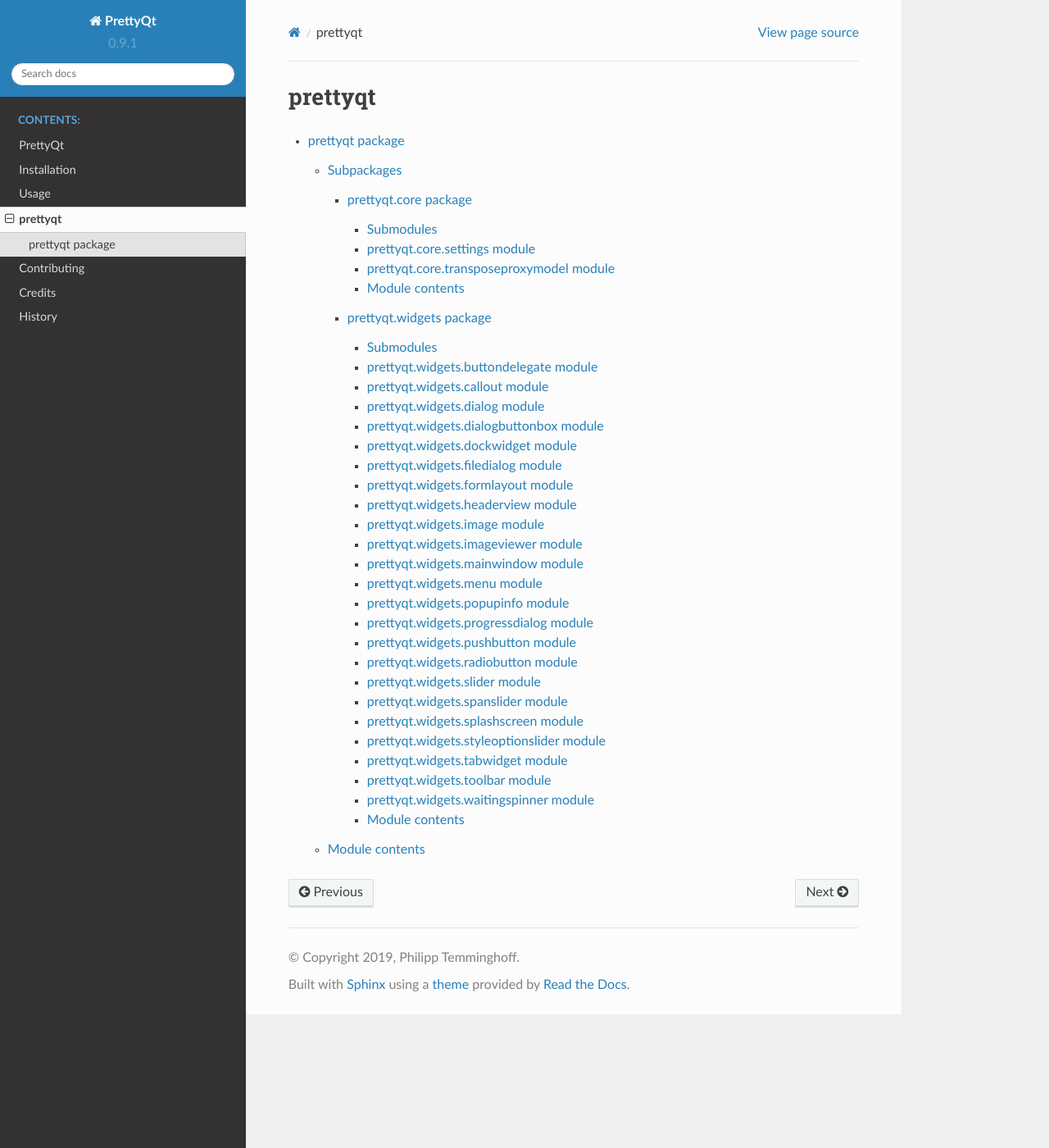
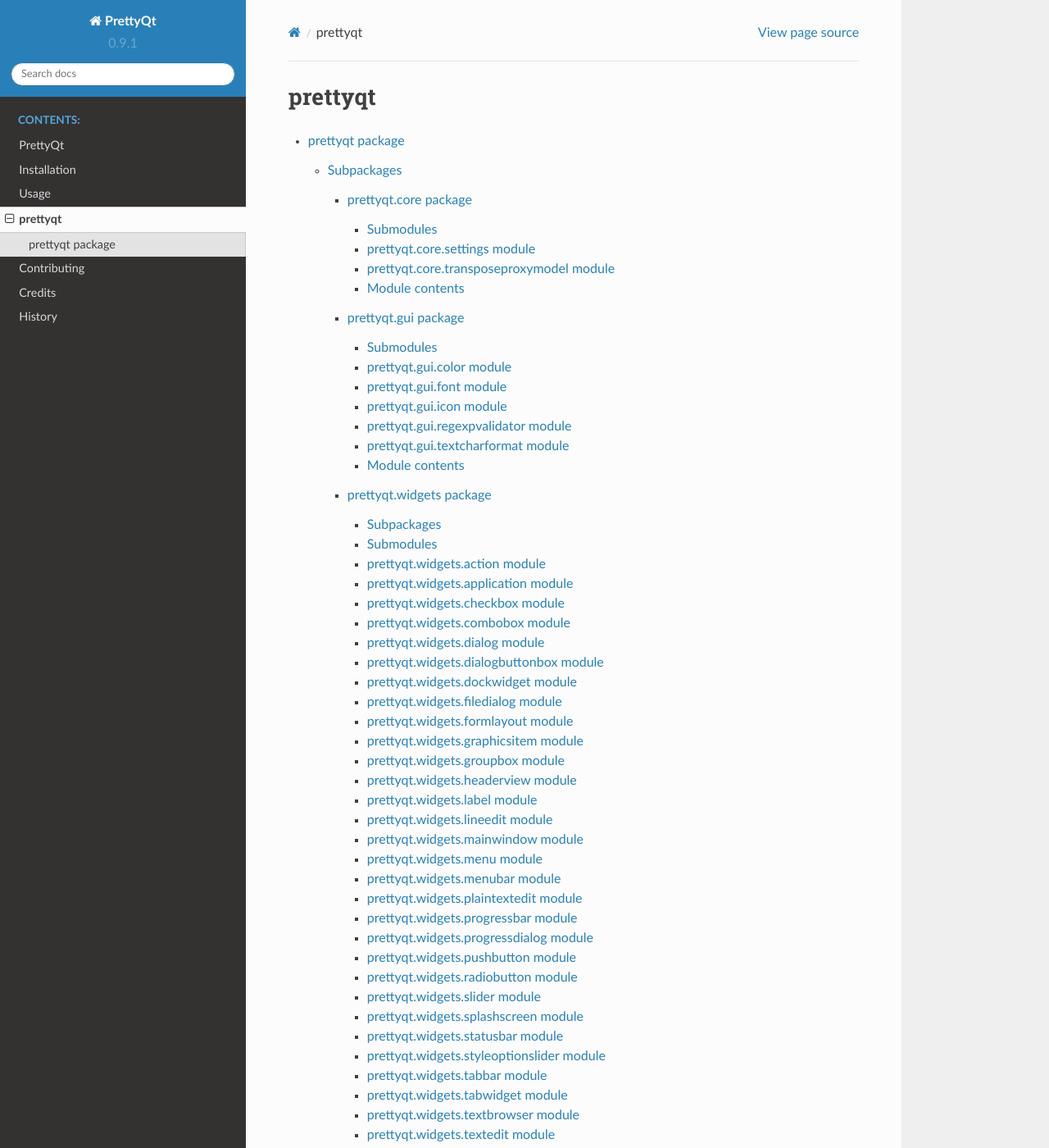
Before and after one commit to phil65/PrettyQt, a Sphinx documentation site: the page built from docs/modules.rst, in a window 1280 px wide and 1400 px high. Shown: the whole window at 82% size. Built offline with Sphinx 7.4.7 and the Read the Docs theme 2.0.0, drawn with Linux system fonts in a browser that asks for light colours; some of the changed text lies outside the part shown.

Commit message:
docs update

```diff
--- /dev/null
+++ b/docs/prettyqt.gui.rst
@@ -0,0 +1,54 @@
+prettyqt.gui package
+====================
+
+Submodules
+----------
+
+prettyqt.gui.color module
+-------------------------
+
+.. automodule:: prettyqt.gui.color
+    :members:
+    :undoc-members:
+    :show-inheritance:
+
+prettyqt.gui.font module
+------------------------
+
+.. automodule:: prettyqt.gui.font
+    :members:
+    :undoc-members:
+    :show-inheritance:
+
+prettyqt.gui.icon module
+------------------------
+
+.. automodule:: prettyqt.gui.icon
+    :members:
+    :undoc-members:
+    :show-inheritance:
+
+prettyqt.gui.regexpvalidator module
+-----------------------------------
+
+.. automodule:: prettyqt.gui.regexpvalidator
+    :members:
+    :undoc-members:
+    :show-inheritance:
+
+prettyqt.gui.textcharformat module
+----------------------------------
+
+.. automodule:: prettyqt.gui.textcharformat
+    :members:
+    :undoc-members:
+    :show-inheritance:
+
+
+Module contents
+---------------
+
+.. automodule:: prettyqt.gui
+    :members:
+    :undoc-members:
+    :show-inheritance:
--- a/docs/prettyqt.rst
+++ b/docs/prettyqt.rst
@@ -7,6 +7,7 @@
 .. toctree::
 
     prettyqt.core
+    prettyqt.gui
     prettyqt.widgets
 
 Module contents
--- a/docs/prettyqt.widgets.rst
+++ b/docs/prettyqt.widgets.rst
@@ -1,21 +1,44 @@
 prettyqt.widgets package
 ========================
+
+Subpackages
+-----------
+
+.. toctree::
+
+    prettyqt.widgets.composed
 
 Submodules
 ----------
 
-prettyqt.widgets.buttondelegate module
---------------------------------------
+prettyqt.widgets.action module
+------------------------------
 
-.. automodule:: prettyqt.widgets.buttondelegate
+.. automodule:: prettyqt.widgets.action
     :members:
     :undoc-members:
     :show-inheritance:
 
-prettyqt.widgets.callout module
--------------------------------
+prettyqt.widgets.application module
+-----------------------------------
 
-.. automodule:: prettyqt.widgets.callout
+.. automodule:: prettyqt.widgets.application
+    :members:
+    :undoc-members:
+    :show-inheritance:
+
+prettyqt.widgets.checkbox module
+--------------------------------
+
+.. automodule:: prettyqt.widgets.checkbox
+    :members:
+    :undoc-members:
+    :show-inheritance:
+
+prettyqt.widgets.combobox module
+--------------------------------
+
+.. automodule:: prettyqt.widgets.combobox
     :members:
     :undoc-members:
     :show-inheritance:
@@ -60,6 +83,22 @@
     :undoc-members:
     :show-inheritance:
 
+prettyqt.widgets.graphicsitem module
+------------------------------------
+
+.. automodule:: prettyqt.widgets.graphicsitem
+    :members:
+    :undoc-members:
+    :show-inheritance:
+
+prettyqt.widgets.groupbox module
+--------------------------------
+
+.. automodule:: prettyqt.widgets.groupbox
+    :members:
+    :undoc-members:
+    :show-inheritance:
+
 prettyqt.widgets.headerview module
 ----------------------------------
 
@@ -68,18 +107,18 @@
     :undoc-members:
     :show-inheritance:
 
-prettyqt.widgets.image module
+prettyqt.widgets.label module
 -----------------------------
 
-.. automodule:: prettyqt.widgets.image
+.. automodule:: prettyqt.widgets.label
     :members:
     :undoc-members:
     :show-inheritance:
 
-prettyqt.widgets.imageviewer module
------------------------------------
+prettyqt.widgets.lineedit module
+--------------------------------
 
-.. automodule:: prettyqt.widgets.imageviewer
+.. automodule:: prettyqt.widgets.lineedit
     :members:
     :undoc-members:
     :show-inheritance:
@@ -100,10 +139,26 @@
     :undoc-members:
     :show-inheritance:
 
-prettyqt.widgets.popupinfo module
----------------------------------
+prettyqt.widgets.menubar module
+-------------------------------
 
-.. automodule:: prettyqt.widgets.popupinfo
+.. automodule:: prettyqt.widgets.menubar
+    :members:
+    :undoc-members:
+    :show-inheritance:
+
+prettyqt.widgets.plaintextedit module
+-------------------------------------
+
+.. automodule:: prettyqt.widgets.plaintextedit
+    :members:
+    :undoc-members:
+    :show-inheritance:
+
+prettyqt.widgets.progressbar module
+-----------------------------------
+
+.. automodule:: prettyqt.widgets.progressbar
     :members:
     :undoc-members:
     :show-inheritance:
@@ -140,18 +195,18 @@
     :undoc-members:
     :show-inheritance:
 
-prettyqt.widgets.spanslider module
-----------------------------------
+prettyqt.widgets.splashscreen module
+------------------------------------
 
-.. automodule:: prettyqt.widgets.spanslider
+.. automodule:: prettyqt.widgets.splashscreen
     :members:
     :undoc-members:
     :show-inheritance:
 
-prettyqt.widgets.splashscreen module
-------------------------------------
+prettyqt.widgets.statusbar module
+---------------------------------
 
-.. automodule:: prettyqt.widgets.splashscreen
+.. automodule:: prettyqt.widgets.statusbar
     :members:
     :undoc-members:
     :show-inheritance:
@@ -164,10 +219,34 @@
     :undoc-members:
     :show-inheritance:
 
+prettyqt.widgets.tabbar module
+------------------------------
+
+.. automodule:: prettyqt.widgets.tabbar
+    :members:
+    :undoc-members:
+    :show-inheritance:
+
 prettyqt.widgets.tabwidget module
 ---------------------------------
 
 .. automodule:: prettyqt.widgets.tabwidget
+    :members:
+    :undoc-members:
+    :show-inheritance:
+
+prettyqt.widgets.textbrowser module
+-----------------------------------
+
+.. automodule:: prettyqt.widgets.textbrowser
+    :members:
+    :undoc-members:
+    :show-inheritance:
+
+prettyqt.widgets.textedit module
+--------------------------------
+
+.. automodule:: prettyqt.widgets.textedit
     :members:
     :undoc-members:
     :show-inheritance:
@@ -180,10 +259,18 @@
     :undoc-members:
     :show-inheritance:
 
-prettyqt.widgets.waitingspinner module
---------------------------------------
+prettyqt.widgets.toolbutton module
+----------------------------------
 
-.. automodule:: prettyqt.widgets.waitingspinner
+.. automodule:: prettyqt.widgets.toolbutton
+    :members:
+    :undoc-members:
+    :show-inheritance:
+
+prettyqt.widgets.widget module
+------------------------------
+
+.. automodule:: prettyqt.widgets.widget
     :members:
     :undoc-members:
     :show-inheritance:
```
Also changed, not shown: docs/prettyqt.widgets.composed.rst (added, +78 -0 lines).
